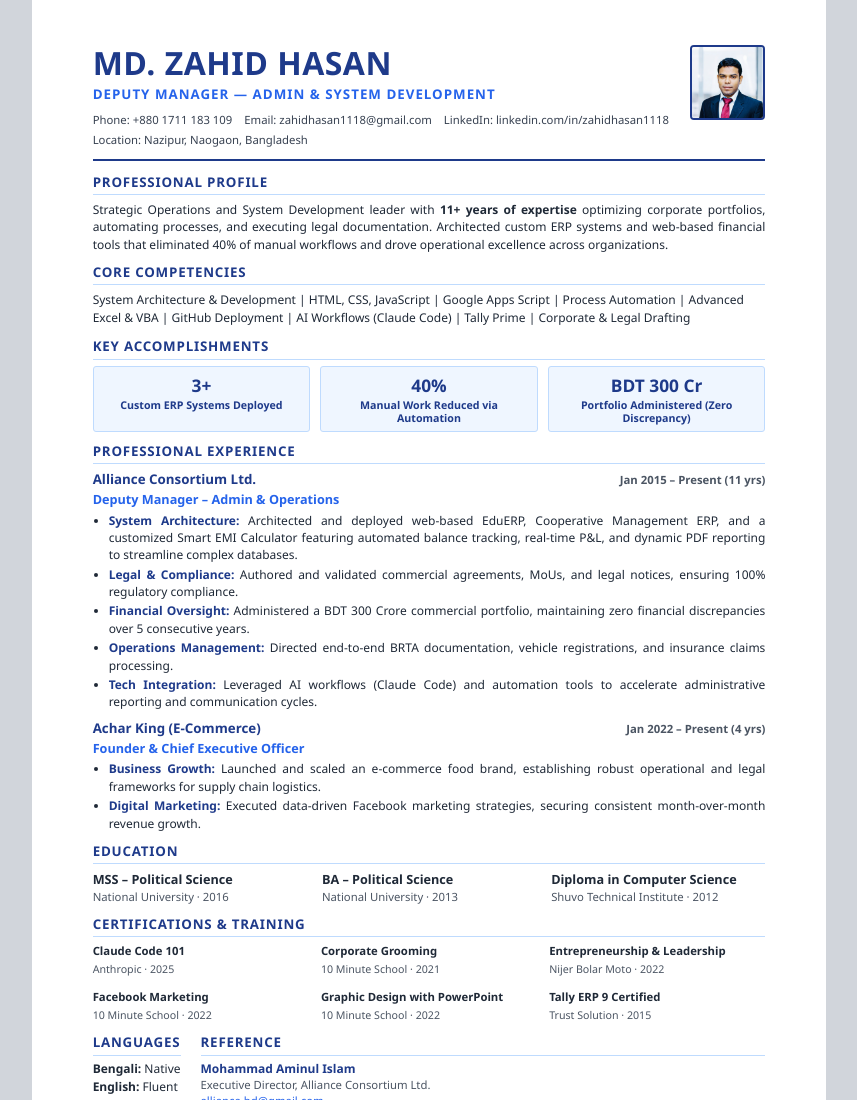
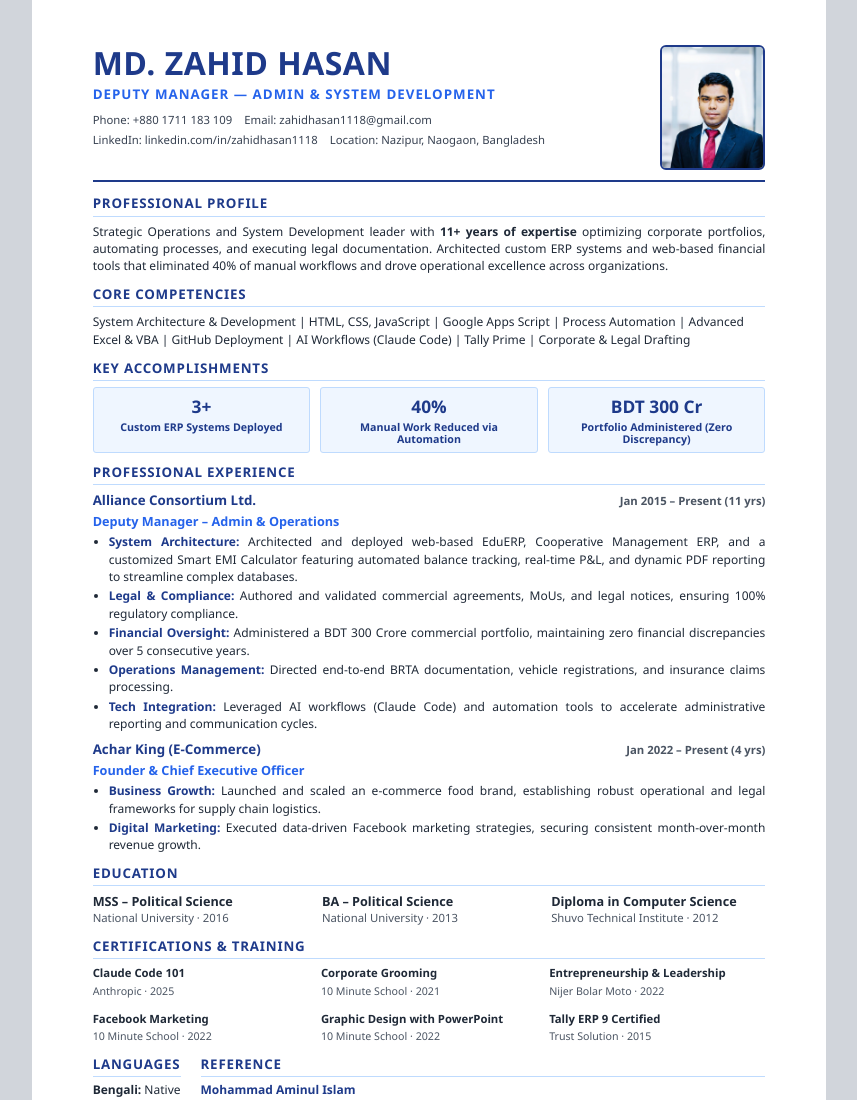
Before and after one commit to canvazahid-stack/zahid-hasan-resume, a plain HTML site: page index.html in a window 1280 px wide. Shown: the top 1100 px of the page, without its empty margins (211-1068 px from the left). Drawn offline with Linux system fonts and the light colour scheme.

Commit message:
Update index.html

```diff
--- a/index.html
+++ b/index.html
@@ -64,10 +64,10 @@
             gap: 4px 12px;
         }
         .header-photo {
-            width: 75px;
-            height: 75px;
+            width: 105px;
+            height: 125px;
             border: 2px solid #1e3a8a;
-            border-radius: 4px;
+            border-radius: 6px;
             overflow: hidden;
             flex-shrink: 0;
             background: #f3f4f6;
```
